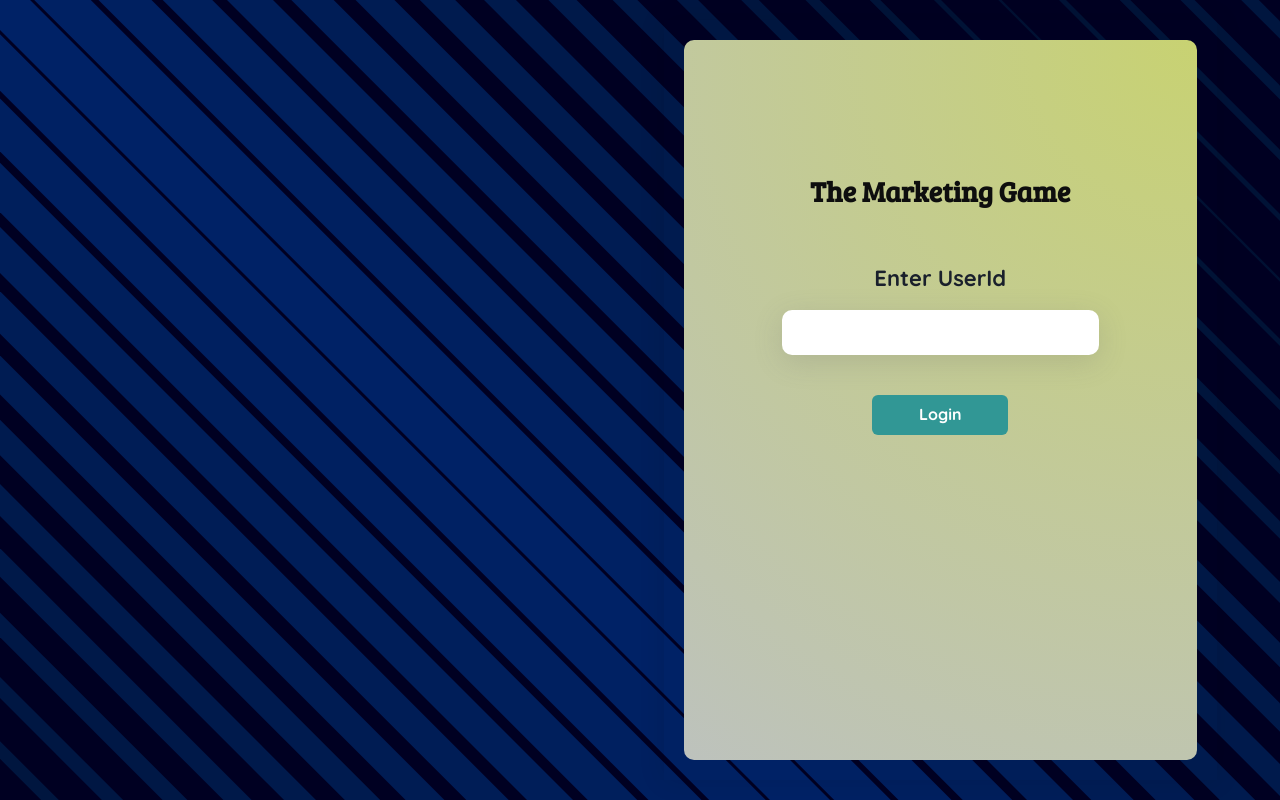
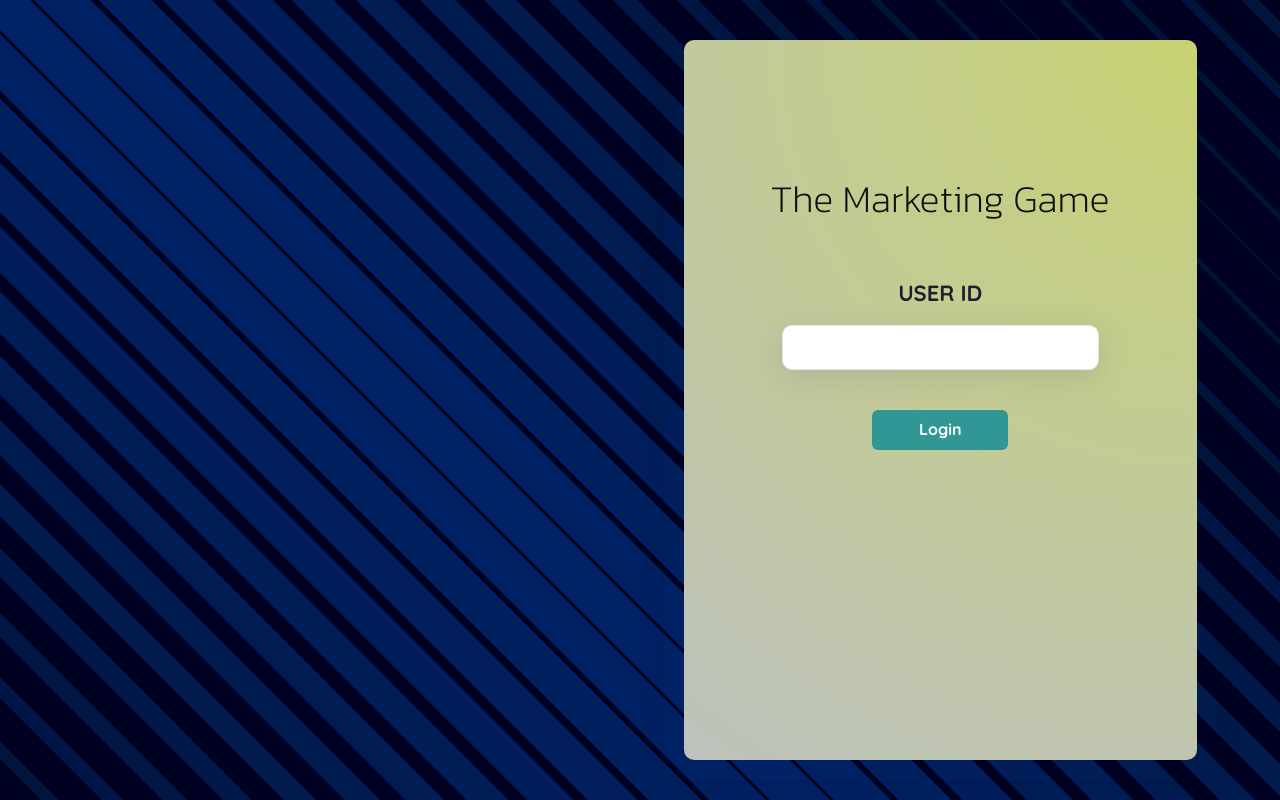
Before and after one commit to hgogoi2012/Worksheet-1-TMG, a React (Create React App) app: page / in a window 1280 px wide. Both pictures are taken after a click on the button "View Worksheet 1". Built offline with nearby package versions, Linux system fonts and the light colour scheme.

Commit message:
Added More Form Fields & minor correction

```diff
--- a/public/index.html
+++ b/public/index.html
@@ -12,6 +12,7 @@
     <link rel="apple-touch-icon" href="%PUBLIC_URL%/logo192.png" />
     <link href="https://fonts.googleapis.com/css2?family=Quicksand:wght@300;400;500;600;700&display=swap" rel="stylesheet">
     <link href="https://fonts.googleapis.com/css2?family=Bree+Serif&display=swap" rel="stylesheet">
+    <link href="https://fonts.googleapis.com/css2?family=Kanit:wght@100;200;300;400&display=swap" rel="stylesheet">
       <!--
       manifest.json provides metadata used when your web app is installed on a
       user's mobile device or desktop. See https://developers.google.com/web/fundamentals/web-app-manifest/
--- a/src/container/QuizForm/Intro/Intro.js
+++ b/src/container/QuizForm/Intro/Intro.js
@@ -1,8 +1,8 @@
 import './intro.scss'
 
 import { useState } from 'react'
-import { Button, useToast } from '@chakra-ui/react'
-import { motion } from 'framer-motion'
+import { Button, useToast, Input } from '@chakra-ui/react'
+
 
 
 const Intro = (props) => {
@@ -50,25 +50,21 @@ const Intro = (props) => {
     const [next, setNext] = useState(false)
     return (
         <div className='intro__container'>
-            {next ? <motion.div intial={{
-                opacity: 0,
-                x: '100vw',
-            }} transition={{ staggerChildren: 0.5 }} animate={{
-                opacity: 1,
-                x: 0
-            }} className='loginContainer'>
+            {next ? <div className='loginContainer'>
                 <h1 className='intro__headline'>The Marketing Game</h1>
-                <h1 className='intro__userid'>Enter UserId</h1>
-                <input type="text" onChange={handleChange} value={id} />
+                <h1 className='intro__userid'>USER ID</h1>
+
+                <Input type="text" className='loginInput' onChange={handleChange} value={id}
+                    bg="white" focusBorderColor='blue.400' />
                 <Button className="checkBtn" type="button" colorScheme='teal' isLoading={loading ? true : false} onClick={handleClick}>Login</Button>
 
-            </motion.div> :
+            </div> :
                 <div className='precontainer'>
                     <h1 className='intro__intro'>Introduction</h1>
                     <h1 className='pre__h1'>The scenario:</h1>
                     <p className='pre__para'>
-                        Have you ever imagined yourself contributing value to the society by solving major problems thriving in the society? You might have surely, at one point or the other. You might have also felt that your problem-solving skills and strategic thinking could provide the Midas touch to an idea solving the pain points of people. Voila, we heard you right. </p>
-                    <p className='pre__para'>In our unique gamification program, we give you an opportunity to consider yourself in the shoes of a Business Manager of GogoPogo, a startup who recently launched a product for management aspirants & students -  'The Marketing Game'.  The product is a gamification driven upskilling module designed primarily for the management students and aspirants. The game helps the students relate to the core marketing concepts better and apply them in the real business world. </p>
+                        Have you ever imagined yourself contributing value to the society by solving major problems thriving in the society? You might have surely, at one point or the other. Have you also felt that your problem solving skills and strategic thinking could provide the Midas touch to an idea, solving the pain points of people. Voila, we heard you right. </p>
+                    <p className='pre__para'>In our unique gamification program, we give you an opportunity to consider yourself in the shoes of a Business Manager of a startup, GogoPogo, which has launced a product for management aspirants & students -  'The Marketing Game'.  The product is a gamification driven upskilling module designed primarily for the management students and aspirants. The game helps the students relate to the core marketing concepts better and apply them in the real business world. </p>
                     <p className='pre__para'>The game is a 2 week program divided into 2 phases, where students will be provided with worksheets in both the phases along with other activities. The first phase needs to be completed within the first week & consists of  5 worksheets that deal with the following topics-</p>
                     <li>
                         <ul><b>Worksheet 1</b>- 4Ps of Marketing</ul>
@@ -83,7 +79,7 @@ const Intro = (props) => {
                     <h1 className='pre__h1'>Here is how the worksheets are designed and how to use it.</h1>
                     <p className='pre__para'>The worksheets have two components - The questions & the answers.</p>
                     <p className='pre__para'>The questions give you a sense of direction. They would be useful whether you (a) join any organisation as a manager in any of the marketing or business development or product management domains OR (b) work for your own startup or small business. The questions are nothing but various lenses to analyse the business you are handling. To provide a standardized format across the globe and to enable the participants to extract more from the game, we are considering ‘the marketing game’ itself as the product of examination and analysis.</p>
-                    <p className='pre__para'>In the game you play a double role - Firstly, as a learner (management aspirant or student) and secondly, as a BMI (Business management intern). Since you are a user first, who is using the product to solve his/her own pain points, the learning would be more practical. Now, as a BMI you will be using the worksheets to deeply analyse the product and the other aspects related to it from a business manager’s perspective.</p>
+                    <p className='pre__para'>In the game you play a double role - Firstly, as a learner (management aspirant or student) and secondly, as a BMI (Business management intern). Since you are a user first, who is using the product to solve his/her own pain points, the learning would be more practical. Now, as a BMI, you will be using the worksheets to deeply analyse the product and the other aspects related to it from a business manager’s perspective.</p>
                     <p className='pre__para'>
                         You need to select the answers to the questions that are asked around our product i.e. The Marketing Game.</p>
                     <p className='pre__para'>The questions are of two types - (a) Quiz - to test your knowledge for correct answer (b) Survey - to understand your viewpoint about the product, the various aspects around it.</p>
--- a/src/container/QuizForm/Intro/intro.scss
+++ b/src/container/QuizForm/Intro/intro.scss
@@ -59,12 +59,14 @@
 
 
 
+
+
     .intro__headline {
         color: rgb(14, 14, 14);
-        font-family: 'Bree Serif', serif;
-        font-size: 28px;
+        font-family: 'Kanit', sans-serif;
+        font-size: 38px;
         margin-bottom: 50px;
-        font-weight: bold;
+        font-weight: 200;
 
     }
 
@@ -75,9 +77,9 @@
 
     }
 
-    input {
+    .loginInput {
         height: 45px;
-        width: 100%;
+        width: 70%;
         margin-bottom: 40px;
         box-shadow: rgba(100, 100, 111, 0.2) 0px 7px 29px 0px;
     }
```
Also changed, not shown: src/container/QuizForm/Level2.js (+75 -3 lines).
